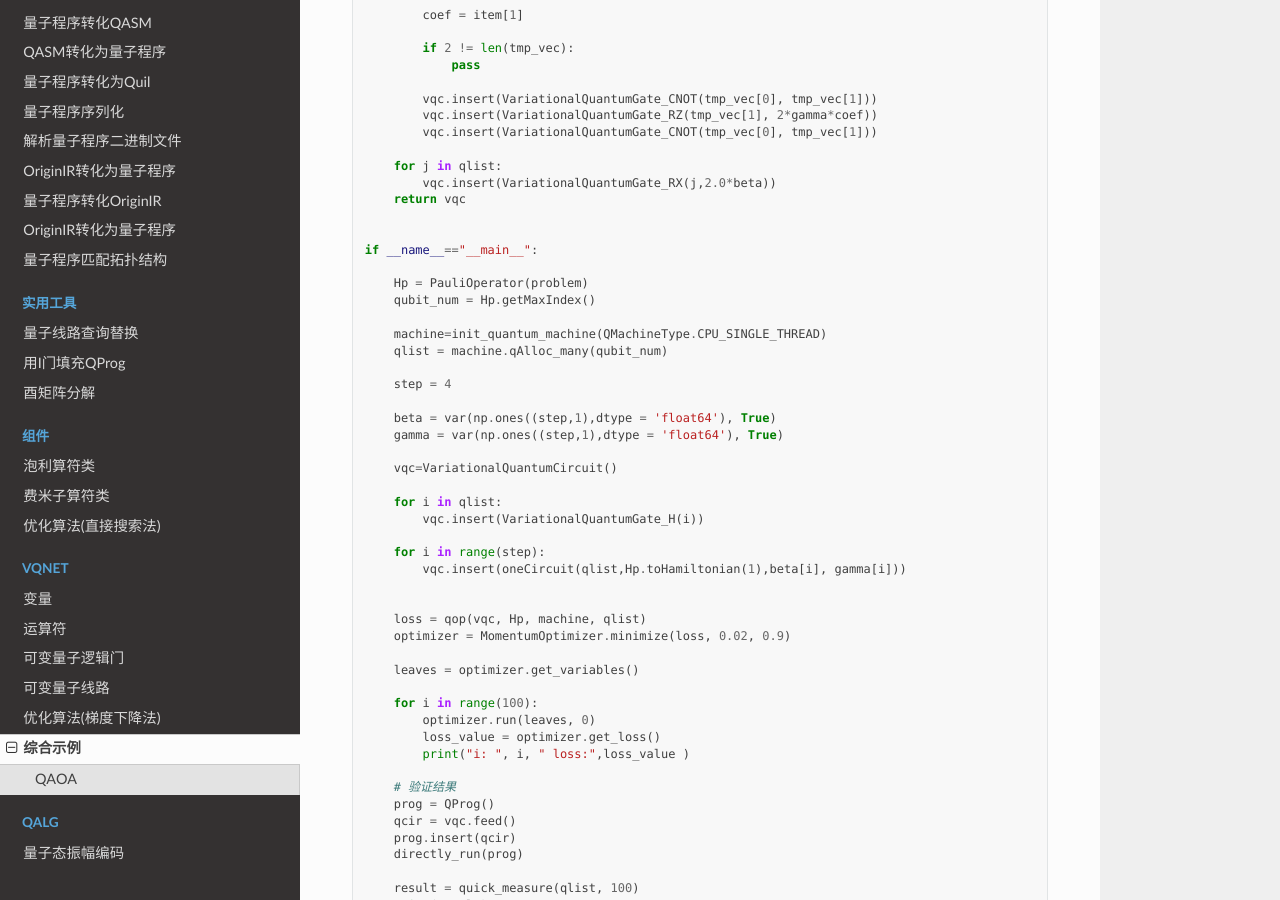
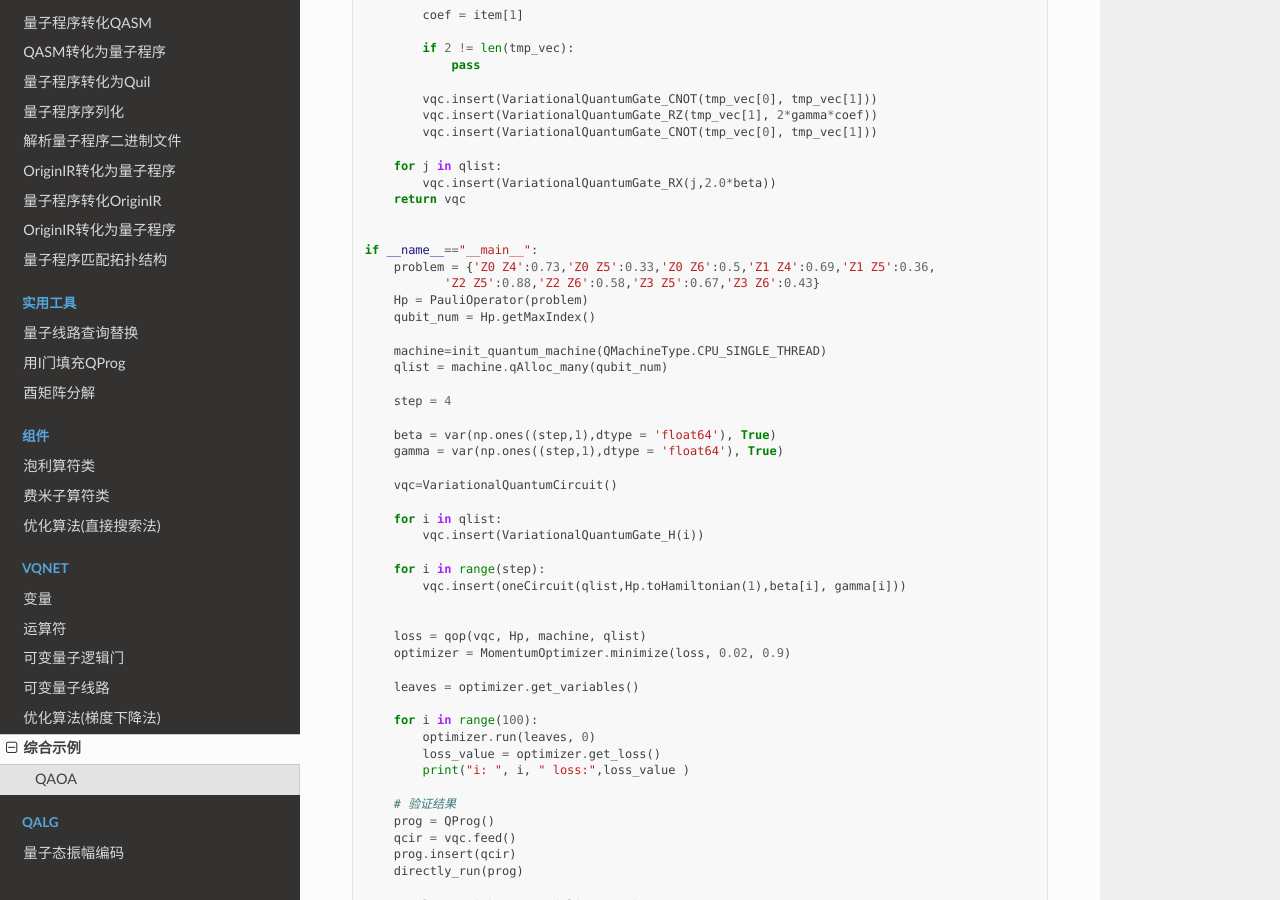
Before and after one commit to OriginQ/pyQPanda-Toturial, a Sphinx documentation site: the page built from source/VQNetExample.rst, in a window 1280 px wide and 900 px high, scrolled down 2110 px. Built offline with Sphinx 7.4.7 and the Read the Docs theme 2.0.0, drawn with Linux system fonts in a browser that asks for light colours; pages that are not in the unit, such as notebooks, are missing from menus.

Commit message:
Update VQNetExample.rst
将problem的定义放到示例中

```diff
--- a/source/VQNetExample.rst
+++ b/source/VQNetExample.rst
@@ -58,7 +58,8 @@ QAOA
 
 
     if __name__=="__main__":
-
+        problem = {'Z0 Z4':0.73,'Z0 Z5':0.33,'Z0 Z6':0.5,'Z1 Z4':0.69,'Z1 Z5':0.36,
+               'Z2 Z5':0.88,'Z2 Z6':0.58,'Z3 Z5':0.67,'Z3 Z6':0.43}
         Hp = PauliOperator(problem)
         qubit_num = Hp.getMaxIndex()
 
```
